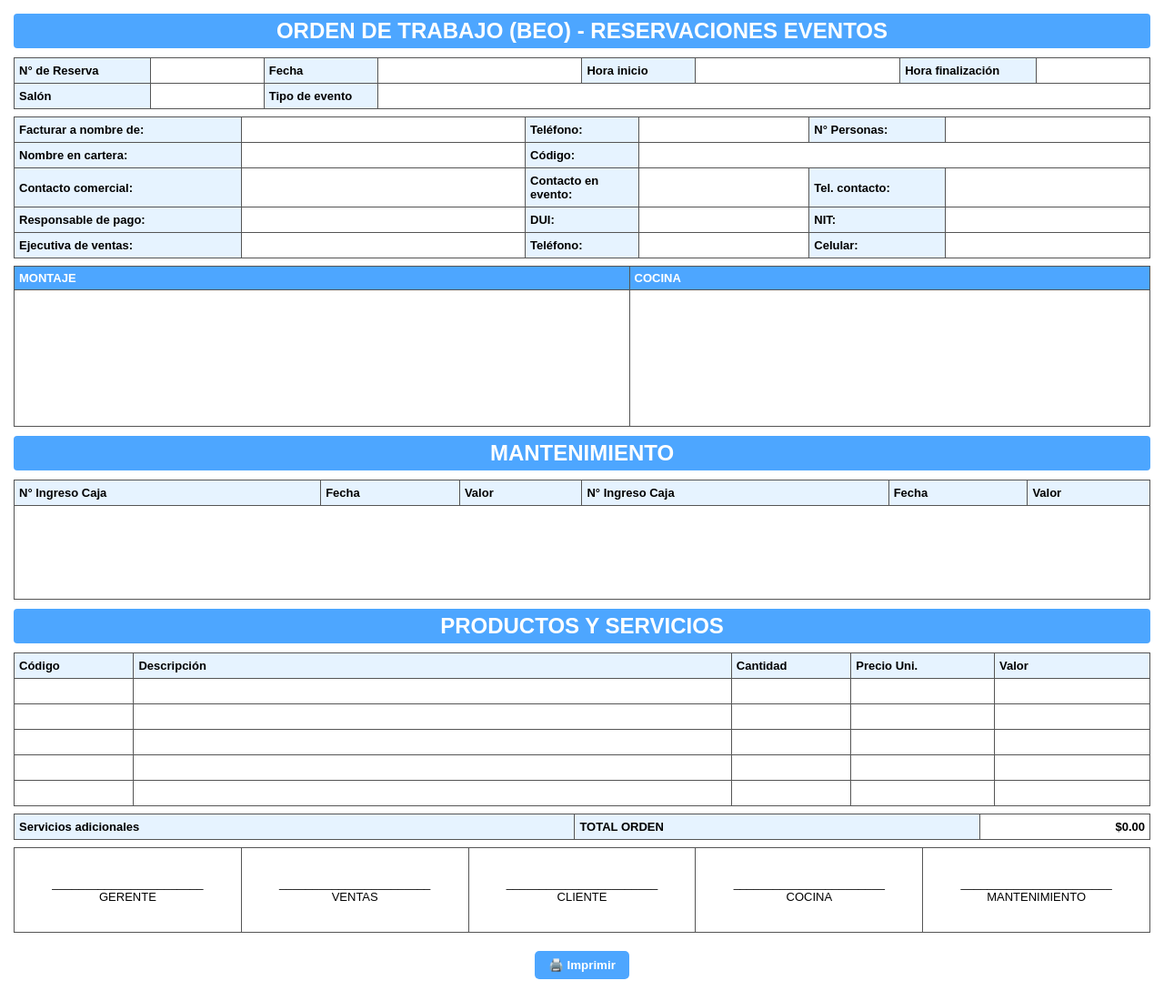
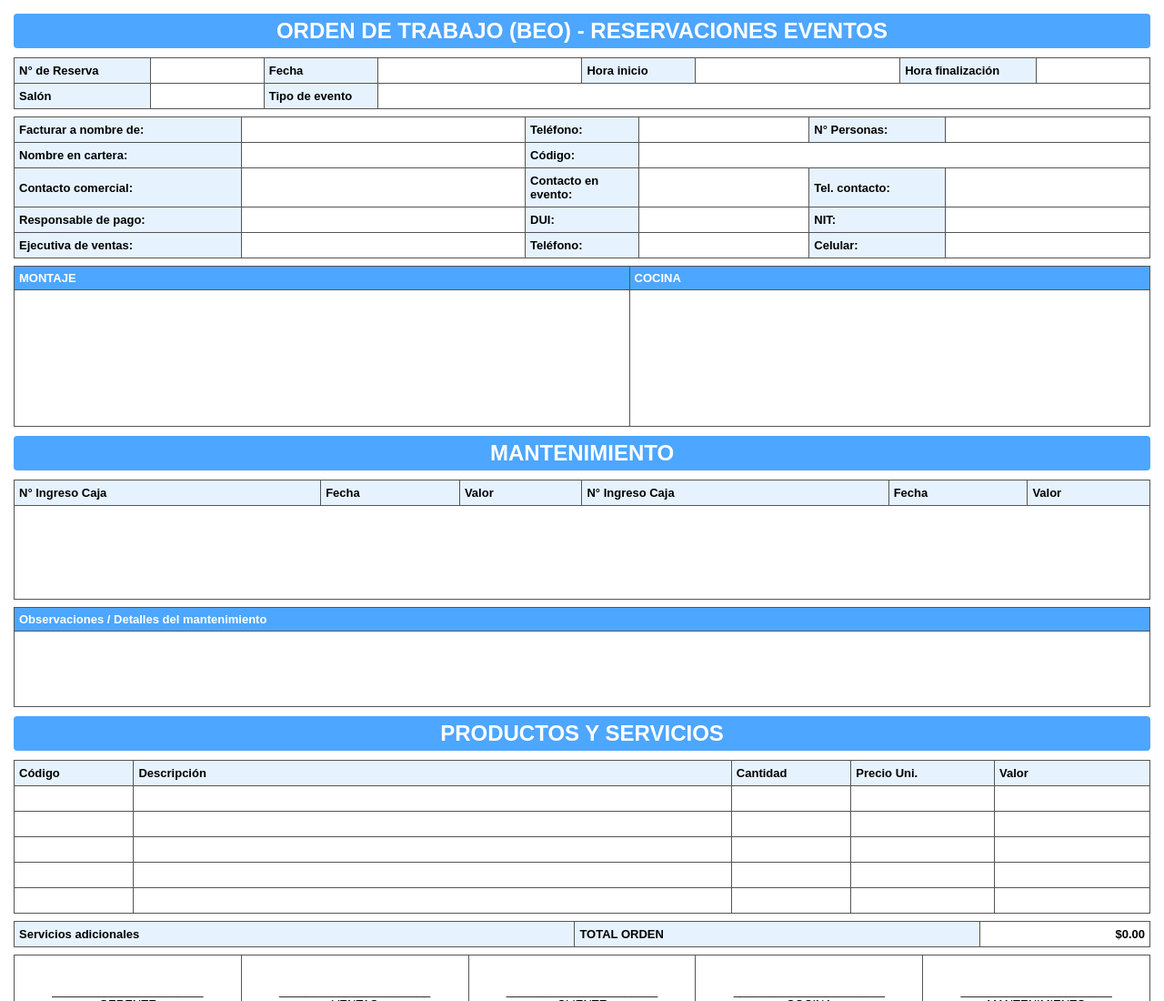
Before and after one commit to caralejandrogar555/Restaurante, a plain HTML site: page formulario.html in a window 1280 px wide. Shown: the top 1100 px of the page at 91% size. Drawn offline with Linux system fonts and the light colour scheme.

Commit message:
Add maintenance observations section to formulario.html
Added maintenance observations section to the form.

```diff
--- a/formulario.html
+++ b/formulario.html
@@ -155,6 +155,16 @@ button:hover {
     <tr><td colspan="6" style="height: 90px;"></td></tr>
 </table>
 
+<!-- OBSERVACIONES / DETALLES DE MANTENIMIENTO -->
+<table>
+  <tr>
+    <th class="section-title">Observaciones / Detalles del mantenimiento</th>
+  </tr>
+  <tr>
+    <td id="manObservacionesText" style="height: 70px; white-space: pre-line;"></td>
+  </tr>
+</table>
+
 <!-- PRODUCTOS Y SERVICIOS -->
 <h2>PRODUCTOS Y SERVICIOS</h2>
 <table id="productosServicios">
@@ -252,6 +262,10 @@ if (reservaId) {
                 row.insertCell().textContent = m2?.valor || '';
             }
         }
+// OBSERVACIONES DE MANTENIMIENTO
+if (reserva.manObservaciones) {
+    document.getElementById('manObservacionesText').textContent = reserva.manObservaciones;
+}
 
         // PRODUCTOS Y SERVICIOS + TOTAL
         const tablaP = document.getElementById('productosServicios').rows;
```
